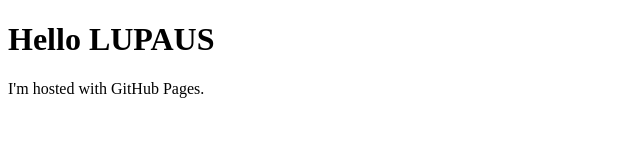
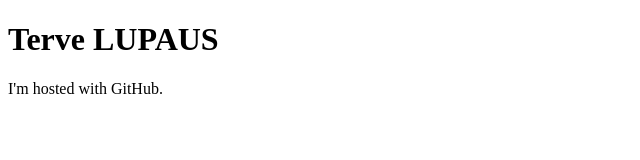
Before and after one commit to lupaus-eu/lupaus-eu.github.io, a plain HTML site: page index.html in a window 1280 px wide. Shown: the whole page, without its empty margins (0-640 px from the left). Drawn offline with Linux system fonts and the light colour scheme.

Commit message:
toimiiko?

```diff
--- a/index.html
+++ b/index.html
@@ -1,7 +1,7 @@
 <!DOCTYPE html>
 <html>
 <body>
-<h1>Hello LUPAUS</h1>
-<p>I'm hosted with GitHub Pages.</p>
+<h1>Terve LUPAUS</h1>
+<p>I'm hosted with GitHub.</p>
 </body>
 </html>
```
